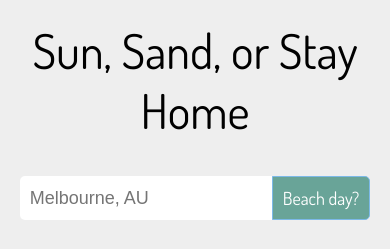
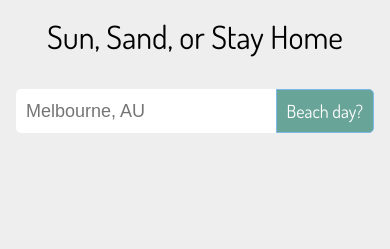
Before and after one commit to zac-march/weather-app, a website built with webpack: page dist/index.html in a window 390 px wide. Shown: the top 249 px of the page. Built offline with nearby package versions, Linux system fonts and the light colour scheme.

Commit message:
Add mobile device styling

```diff
--- a/src/style.css
+++ b/src/style.css
@@ -19,7 +19,6 @@ body {
   width: 100%;
   height: 100%;
   margin: 0;
-  padding: 0;
 }
 
 body {
@@ -28,13 +27,13 @@ body {
   color: var(--font-color);
   display: flex;
   flex-direction: column;
-  gap: 1rem;
+  gap: 2rem;
+  padding: 1rem;
 }
 
 header {
   font-size: 3rem;
   text-align: center;
-  padding: 20px;
 }
 
 /* Main */
@@ -65,7 +64,7 @@ main h3 {
   background-color: #69a498;
   color: white;
   padding: 1rem;
-  box-shadow: rgba(0, 0, 0, 0.45) 3px 0px 15px -10px;
+  box-shadow: rgb(128 128 128 / 71%) 3px 0px 15px -10px;
   border-top-left-radius: 20px;
   border-bottom-left-radius: 20px;
   z-index: 1;
@@ -77,7 +76,6 @@ main h3 {
 }
 
 .beach-score-container {
-  /* display: fl; */
   background-color: #69a49893;
   padding: 2.5rem 3rem;
   border-top-right-radius: 20px;
@@ -165,3 +163,27 @@ footer {
 footer > a:hover > i {
   transform: rotate(-2deg) scale(1.1);
 }
+
+@media only screen and (max-width: 600px) {
+  header {
+    font-size: 2rem;
+  }
+  .search {
+    width: 100%;
+  }
+  .results-container {
+    grid-auto-flow: row;
+  }
+
+  .weather-container {
+    box-shadow: rgb(128 128 128 / 71%) 0 4px 15px -6px;
+    border-radius: 0;
+    border-top-left-radius: 20px;
+    border-top-right-radius: 20px;
+  }
+  .beach-score-container {
+    border-radius: 0;
+    border-bottom-left-radius: 20px;
+    border-bottom-right-radius: 20px;
+  }
+}
```
Also changed, not shown: dist/index.html.
